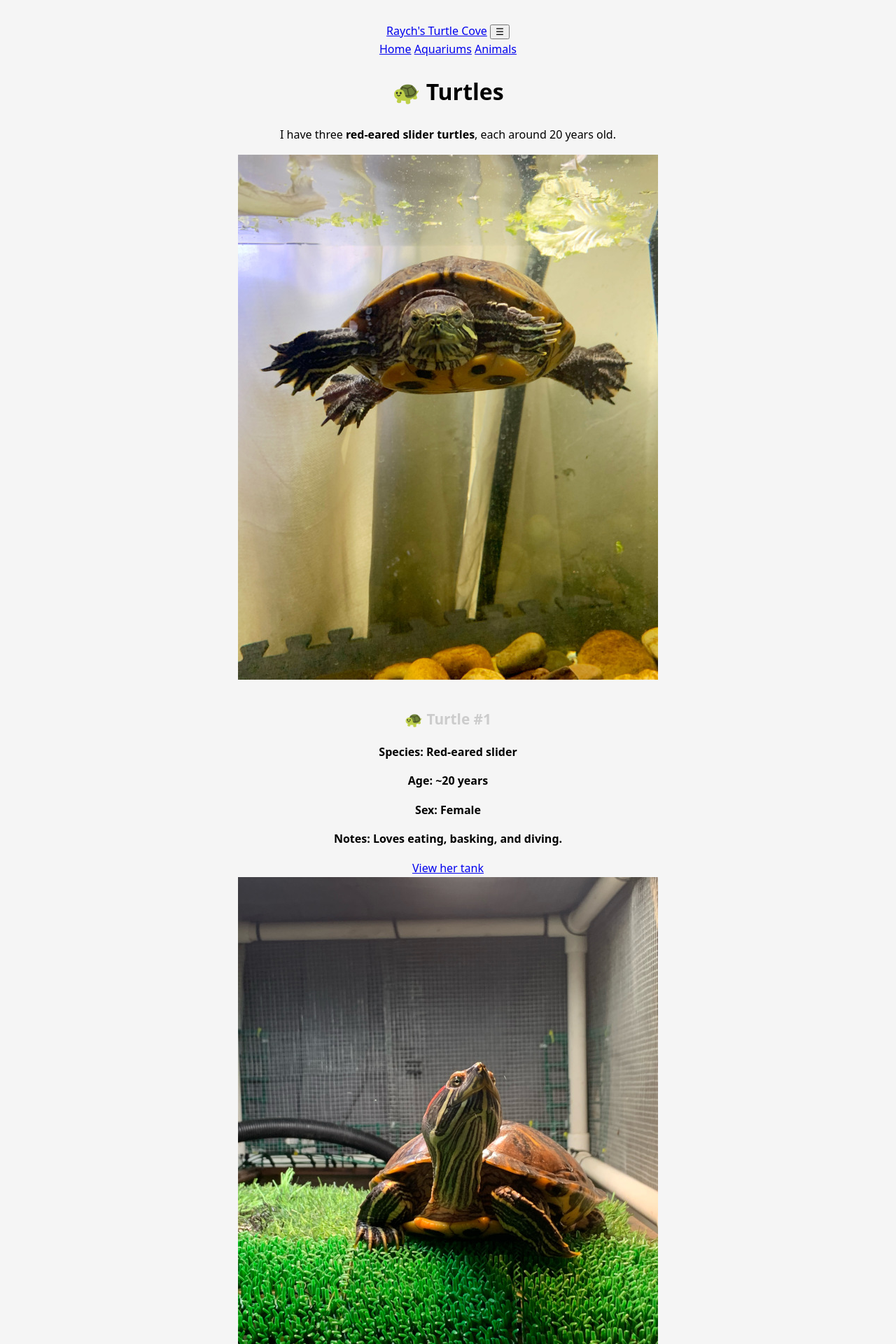
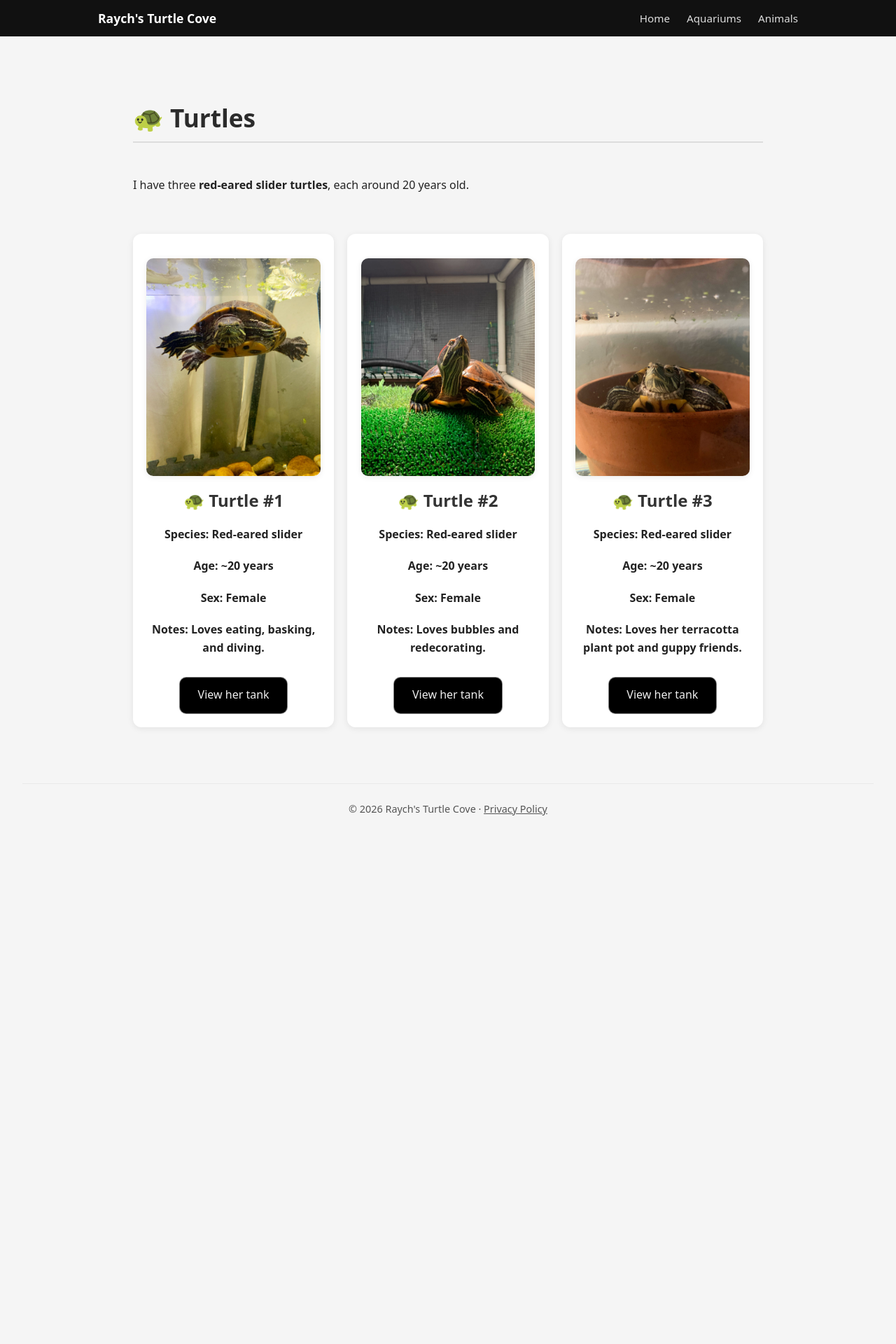
Before and after one commit to rachelsprague/turtles.raych.com, a Jekyll site: the page built from animals/turtles.md, in a window 1280 px wide. Shown: the top 1920 px of the page at 70% size. Built offline with Jekyll 4.4.1, drawn with Linux system fonts in a browser that asks for light colours; after the commit the page ends 1223 px from its top, so only the background shows below that.

Commit message:
Update style.css
Revert

```diff
--- a/assets/css/style.css
+++ b/assets/css/style.css
@@ -16,21 +16,17 @@ main {
   width: 100%;
 }
 
-/* Page-specific backgrounds */
-body.turtles-page {
-  background: url('/assets/images/turtle-background.jpg') no-repeat center center;
-  background-size: cover;
-  background-attachment: fixed;
-}
-
+/* ================================
+   Landing page backgrounds
+   ================================ */
 body.home-page {
   background: url('/assets/images/raych-background.png') no-repeat center center;
   background-size: cover;
   background-attachment: fixed;
 }
 
-body.makes-page {
-  background: url('/assets/images/makes-background.jpg') no-repeat center center;
+body.turtles-page {
+  background: url('/assets/images/turtle-background.jpg') no-repeat center center;
   background-size: cover;
   background-attachment: fixed;
 }
@@ -42,14 +38,11 @@ body.makes-page {
   background: rgba(17, 17, 17, 0.85);
   color: #eee;
   border-radius: 20px;
-  padding: 2.5rem 1.5rem;
+  padding: 2.5rem 2rem;
   max-width: 400px;
-  width: 90%; /* mobile-friendly */
   margin: 2rem auto;
   border: 1px solid rgba(255, 255, 255, 0.15);
   box-shadow: 0 6px 18px rgba(0, 0, 0, 0.4);
-  text-align: center;
-  backdrop-filter: blur(2px);
 }
 
 /* Turtle Cove subtle green accent */
@@ -58,11 +51,6 @@ body.turtles-page .landing-container {
   box-shadow:
     0 6px 18px rgba(0, 0, 0, 0.45),
     0 0 0 1px rgba(120, 180, 120, 0.15);
-}
-
-/* Makes landing container */
-body.makes-page .landing-container {
-  background: rgba(16, 36, 60, 0.85);
 }
 
 /* Improve text readability over photos */
@@ -110,6 +98,7 @@ body.makes-page .landing-container {
   opacity: 0.75;
 }
 
+/* Simple Icons SVG */
 .social-svg {
   width: 32px;
   height: 32px;
@@ -118,14 +107,13 @@ body.makes-page .landing-container {
 }
 
 /* ================================
-   Buttons / Links
+   Buttons / Links (landing page)
    ================================ */
 .landing-container a:not(.social-icons-inline a) {
   display: block;
   margin: 0.8rem auto;
-  padding: 1rem 1.2rem;
-  width: 100%;
-  max-width: 100%;
+  padding: 1rem 2rem;
+  max-width: 260px;
   text-align: center;
   text-decoration: none;
   color: #eee;
@@ -144,8 +132,13 @@ body.makes-page .landing-container {
 }
 
 /* ================================
-   Section headings
+   General headings
    ================================ */
+h1 {
+  font-size: 2rem;
+  margin-bottom: 1.5rem;
+}
+
 h2 {
   margin-top: 2rem;
   font-size: 1.3rem;
@@ -153,97 +146,7 @@ h2 {
 }
 
 /* ================================
-   NOW section
-   ================================ */
-.now-container {
-  display: flex;
-  flex-direction: column;
-  gap: 0.8rem;
-  align-items: center;
-  width: 100%;
-  max-width: 100%;
-  margin: 1rem auto 1.6rem;
-  padding: 12px 14px;
-  background: rgba(255,255,255,0.04);
-  border: 1px solid rgba(255,255,255,0.15);
-  border-radius: 10px;
-  backdrop-filter: blur(6px); /* subtle blur */
-}
-
-.now-item {
-  display: flex;
-  align-items: center;
-  gap: 0.8rem;
-  width: 100%;
-  padding: 1rem 1.2rem;
-  background: rgba(255, 255, 255, 0.05);
-  border-radius: 12px;
-  text-align: left;
-  transition: all 0.3s ease;
-}
-
-.now-item:last-child {
-  margin-bottom: 0;
-}
-
-/* Music album art */
-#music {
-  flex-direction: row;
-  align-items: center;
-  justify-content: flex-start;
-  cursor: pointer;
-}
-
-#album-art {
-  width: 48px;
-  height: 48px;
-  border-radius: 6px;
-  object-fit: cover;
-  transition: opacity 0.4s ease, transform 0.4s ease;
-}
-
-/* Track info text */
-#music div {
-  display: flex;
-  flex-direction: column;
-  text-align: left;
-}
-
-#track-status {
-  font-weight: 500;
-}
-
-#track-name {
-  font-weight: 400;
-}
-
-/* Timestamp below track name */
-#track-timestamp {
-  font-size: 0.8rem;
-  opacity: 0.7;
-  margin-top: 2px;
-}
-
-/* Twitch live pulse effect */
-#twitch-status.live {
-  color: #4ee44e;
-  animation: twitchPulse 1.8s infinite ease-in-out;
-}
-
-#twitch-status.live:hover {
-  transform: scale(1.03);
-  box-shadow: 0 0 8px rgba(78, 228, 78, 0.6);
-  cursor: pointer;
-}
-
-/* Twitch pulse keyframes */
-@keyframes twitchPulse {
-  0%, 100% { box-shadow: 0 0 6px rgba(78,228,78,0.4); }
-  50% { box-shadow: 0 0 12px rgba(78,228,78,0.6); }
-}
-
-/* ================================
-   Blog / Article pages
+   Article / page content
    ================================ */
 article h1 {
   font-size: 1.8rem;
@@ -256,39 +159,332 @@ article p em {
 }
 
 /* ================================
-   General headings
+   Default page layout (non-landing)
    ================================ */
-h1 {
-  font-size: 2rem;
+body.default-page {
+  background-color: #f9f9f9;
+  color: #222;
+  padding: 2rem;
+}
+
+.page-container {
+  max-width: 900px;
+  margin: 0 auto;
+  padding: 1rem 2rem;
+  text-align: left;
+}
+
+.page-header {
+  margin-bottom: 2rem;
+}
+
+.page-header h1 {
+  font-size: 2.2rem;
+  margin-bottom: 0.25rem;
+  color: #2b2b2b;
+  border-bottom: 2px solid rgba(0,0,0,0.1);
+  padding-bottom: 0.4rem;
+}
+
+.page-subtitle {
+  font-size: 1rem;
+  color: #555;
   margin-bottom: 1.5rem;
 }
 
+.page-content {
+  display: flex;
+  flex-direction: column;
+  gap: 0.75rem;
+  font-size: 1rem;
+  color: #222;
+}
+
+.page-content p {
+  margin-bottom: 1.25rem;
+}
+
+.page-content h2 {
+  margin-top: 2rem;
+  margin-bottom: 1rem;
+  font-size: 1.5rem;
+  color: #333;
+}
+
+.page-content h3 {
+  margin-top: 1.5rem;
+  margin-bottom: 0.75rem;
+  font-size: 1.25rem;
+  color: #333;
+}
+
+.page-content ul {
+  padding-left: 1.25rem;
+  margin-bottom: 1.5rem;
+}
+
+.page-content li {
+  margin-bottom: 0.5rem;
+}
+
 /* ================================
-   Desktop tweaks
+   Tank cards (used on /tanks/index.md)
+   ================================ */
+.tank-card {
+  background: #fff;
+  border-radius: 15px;
+  padding: 1.5rem;
+  margin: .5rem 0;
+  box-shadow: 0 4px 12px rgba(0,0,0,0.08);
+  border: 1px solid rgba(0,0,0,0.05);
+  text-align: left;
+  line-height: 1.5;
+  transition: transform 0.2s ease, box-shadow 0.2s ease;
+}
+
+.tank-card:hover {
+  transform: translateY(-2px);
+  box-shadow: 0 6px 16px rgba(0,0,0,0.12);
+}
+
+.tank-card h3 {
+  margin-top: 0;
+  margin-bottom: 0.5rem;
+}
+
+.tank-card p,
+.tank-card ul,
+.tank-card li {
+  margin: 0.3rem 0;
+}
+
+.tank-card a {
+  display: inline-block;
+  margin-top: 0.8rem;
+  color: #0077cc;
+  text-decoration: none;
+  font-weight: 500;
+  transition: color 0.2s ease;
+}
+
+.tank-card a:hover {
+  color: #005fa3;
+}
+
+/* Animal cards */
+
+.animal-grid {
+  display: grid;
+  grid-template-columns: repeat(auto-fit, minmax(220px, 1fr));
+  gap: 1.2rem;
+  margin-top: 1.5rem;
+}
+
+.animal-card {
+  background: #fff; /* card background */
+  border-radius: 12px;
+  padding: 1.2rem;
+  text-align: center;
+  box-shadow: 0 2px 10px rgba(0,0,0,0.08);
+  transition: transform 0.15s ease, box-shadow 0.15s ease;
+}
+
+.animal-card:hover {
+  transform: translateY(-3px);
+  box-shadow: 0 6px 18px rgba(0,0,0,0.12);
+  background: #fff; /* ensure hover doesn’t turn card blue */
+}
+
+/* Images inside animal cards */
+.animal-card img {
+  width: 100%;
+  max-width: 250px;
+  border-radius: 10px;
+  margin-bottom: 0.7rem;
+}
+
+.animal-card h2 {
+  margin-top: 0.3rem;
+}
+
+/* Links inside animal cards */
+.animal-card a {
+  display: block;
+  text-decoration: none;
+  color: inherit;   /* inherit card text color */
+  background: none; /* remove any link background */
+}
+
+.animal-card a:hover {
+  background: none; /* prevent link hover from changing background */
+}
+
+.animals-page-img {
+  max-width: 100% !important;
+  width: 250px !important;      /* cap width for larger screens */
+  height: auto;
+  border-radius: 12px;
+  margin-bottom: 0.5rem;
+}
+
+.animal-card-img {
+  width: 100% !important;
+  max-width: 220px !important;  /* small cap */
+  border-radius: 10px;
+  margin-bottom: 0.7rem;
+}
+
+.turtle-img {
+  width: 100%;
+  max-width: 300px;
+  border-radius: 12px;
+  margin: 1rem auto;
+  display: block;
+}
+
+.btn.btn--primary {
+  display: inline-block;
+  background: #000;
+  color: #eee;
+  padding: 0.8rem 1.6rem;
+  border-radius: 10px;
+  border: 1px solid rgba(255,255,255,0.5);
+  text-decoration: none;
+  margin-top: 0.5rem;
+  transition: background 0.2s ease, transform 0.2s ease;
+}
+
+.btn.btn--primary:hover {
+  background: #333;
+  transform: scale(1.02);
+}
+
+/* ================================
+   Images inside content
+   ================================ */
+.page-content img {
+  width: 100%;
+  max-width: 100%;
+  border-radius: 10px;
+  margin: 1rem 0;
+  box-shadow: 0 2px 8px rgba(0,0,0,0.08);
+  object-fit: cover;
+}
+
+.page-content img + p {
+  font-size: 0.9rem;
+  color: #666;
+  margin-top: -0.5rem;
+  margin-bottom: 1rem;
+  text-align: center;
+}
+
+/* ================================
+   Responsive tweaks
    ================================ */
 @media screen and (min-width: 1024px) {
-  main {
-    max-width: 720px;
+  .page-container {
+    padding: 2rem 3rem;
+  }
+
+  .page-content section,
+  .tank-card {
+    padding: 2rem;
   }
 }
 
+/* Tank thumbnails */
+.tank-thumb {
+  width: 100%;
+  height: 180px;
+  object-fit: cover;
+  border-radius: 12px;
+  margin-bottom: 0.75rem;
+  box-shadow: 0 2px 8px rgba(0,0,0,0.1);
+}
+
+.tank-card:hover .tank-thumb {
+  transform: scale(1.01);
+  transition: transform 0.2s ease;
+}
+
 /* ================================
-   Mobile tweaks
+   Site Navigation
    ================================ */
-@media screen and (max-width: 480px) {
-  .landing-container {
-    padding: 2rem 1rem;
+
+.site-nav {
+  background: #111;
+  padding: 0.75rem 2rem;
+  margin: -2rem -2rem 2rem -2rem; /* cancel body padding */
+}
+
+.nav-inner {
+  max-width: 1000px;
+  margin: 0 auto;
+  display: flex;
+  justify-content: space-between;
+  align-items: center;
+}
+
+.nav-logo {
+  color: #fff;
+  text-decoration: none;
+  font-weight: 600;
+  font-size: 1.1rem;
+}
+
+/* Links (desktop default) */
+.nav-links {
+  display: flex;
+  gap: 1.5rem;
+}
+
+.nav-links a {
+  color: #ddd;
+  text-decoration: none;
+  font-size: 0.95rem;
+  transition: color 0.2s ease;
+  text-align: left;
+}
+
+.nav-links a:hover {
+  color: #fff;
+}
+
+/* Hamburger button */
+.nav-toggle {
+  display: none;
+  background: none;
+  border: none;
+  color: #fff;
+  font-size: 1.4rem;
+  cursor: pointer;
+}
+
+/* ================================
+   Mobile styles
+   ================================ */
+
+@media (max-width: 768px) {
+
+  .nav-toggle {
+    display: block;
   }
 
-  .landing-container a:not(.social-icons-inline a),
-  .now-item {
-    font-size: 1rem;
-    padding: 0.9rem 1rem;
+  .nav-links {
+    display: none;
+    flex-direction: column;
+    gap: 1rem;
+    margin-top: 1rem;
   }
 
-  #album-art {
-    width: 40px;
-    height: 40px;
+  .nav-links.open {
+    display: flex;
+  }
+
+  .nav-inner {
+    flex-direction: column;
+    align-items: flex-start;
   }
 }
 
@@ -298,15 +494,15 @@ h1 {
 footer {
   text-align: center;
   font-size: 0.9rem;
-  color: #555;
+  color: #000;
   margin-top: 3rem;
   padding: 1.5rem 0;
   border-top: 1px solid rgba(0,0,0,0.05);
-  background: transparent;
+  background: transparent; /* keeps background consistent with page */
 }
 
 footer a {
-  color: #555;
+  color: #000;
   text-decoration: underline;
   transition: color 0.2s ease;
 }
```
